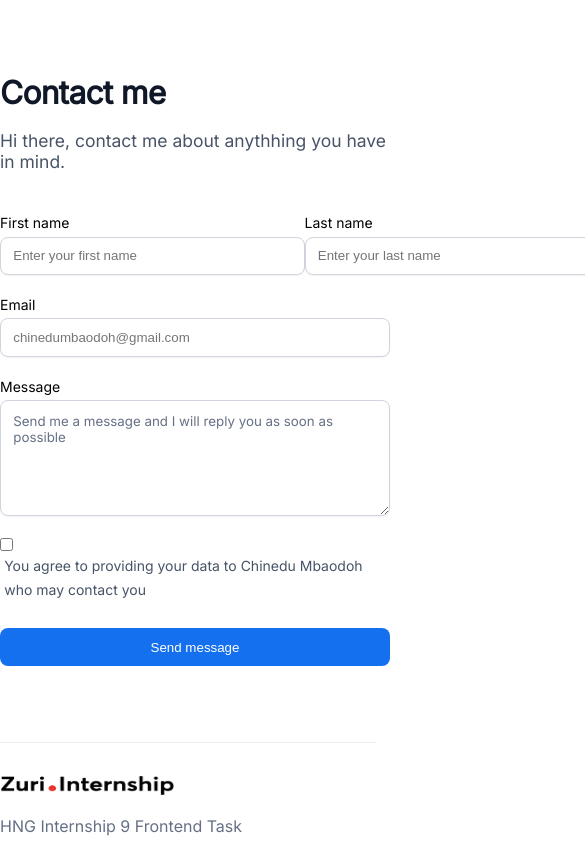
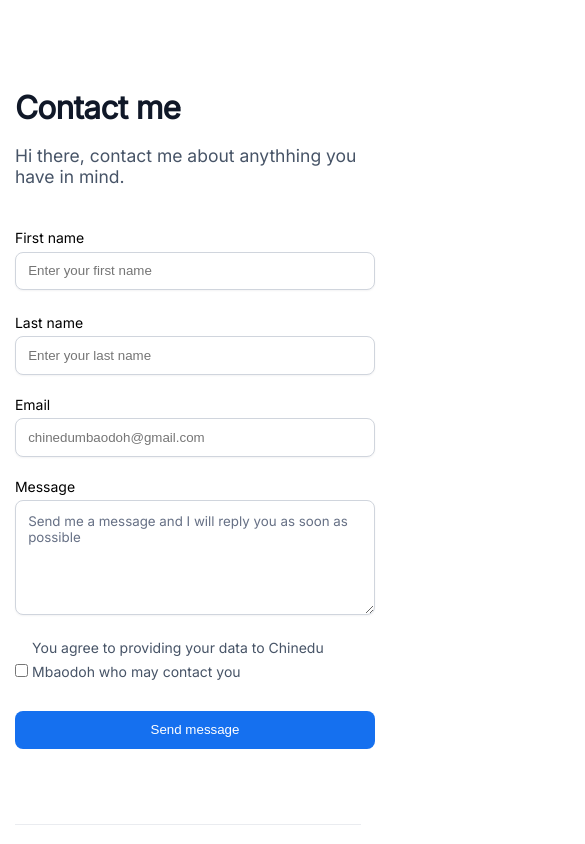
Before and after one commit to nitoC/zuriFirst, a React (Create React App) app: page /contact in a window 390 px wide. Shown: the top 844 px of the page, 585 px wide, since content can reach past the window. Built offline with nearby package versions, Linux system fonts and the light colour scheme.

Commit message:
feat(styles): add mobile version to contact styles

```diff
--- a/src/styles/contact.scss
+++ b/src/styles/contact.scss
@@ -1,4 +1,5 @@
 .contact_wrapper {
+  padding: 1.0625rem;
   width: 100%;
   min-height: 100vh;
   font-family: "Inter", sans-serif;
@@ -17,10 +18,11 @@
     font-size: 1.25rem;
     font-weight: 25rem;
   }
-label{
+  label {
     font-weight: 500;
-font-size: 14px;
-}
+    font-size: 14px;
+    white-space: nowrap;
+  }
   .heading {
     font-weight: 600;
     font-size: 2.25rem;
@@ -73,6 +75,8 @@ font-size: 14px;
     }
     .check_text {
       display: inline-block;
+      word-wrap:normal;
+      white-space: normal;
       padding: 0 0.3rem;
       font-weight: 400px;
       font-size: 1rem;
@@ -90,3 +94,12 @@ font-size: 14px;
     }
   }
 }
+@media (max-width: 770px) {
+  .name {
+    flex-direction: column;
+    gap: 24px;
+    input {
+      width: 100% !important;
+    }
+  }
+}
```
